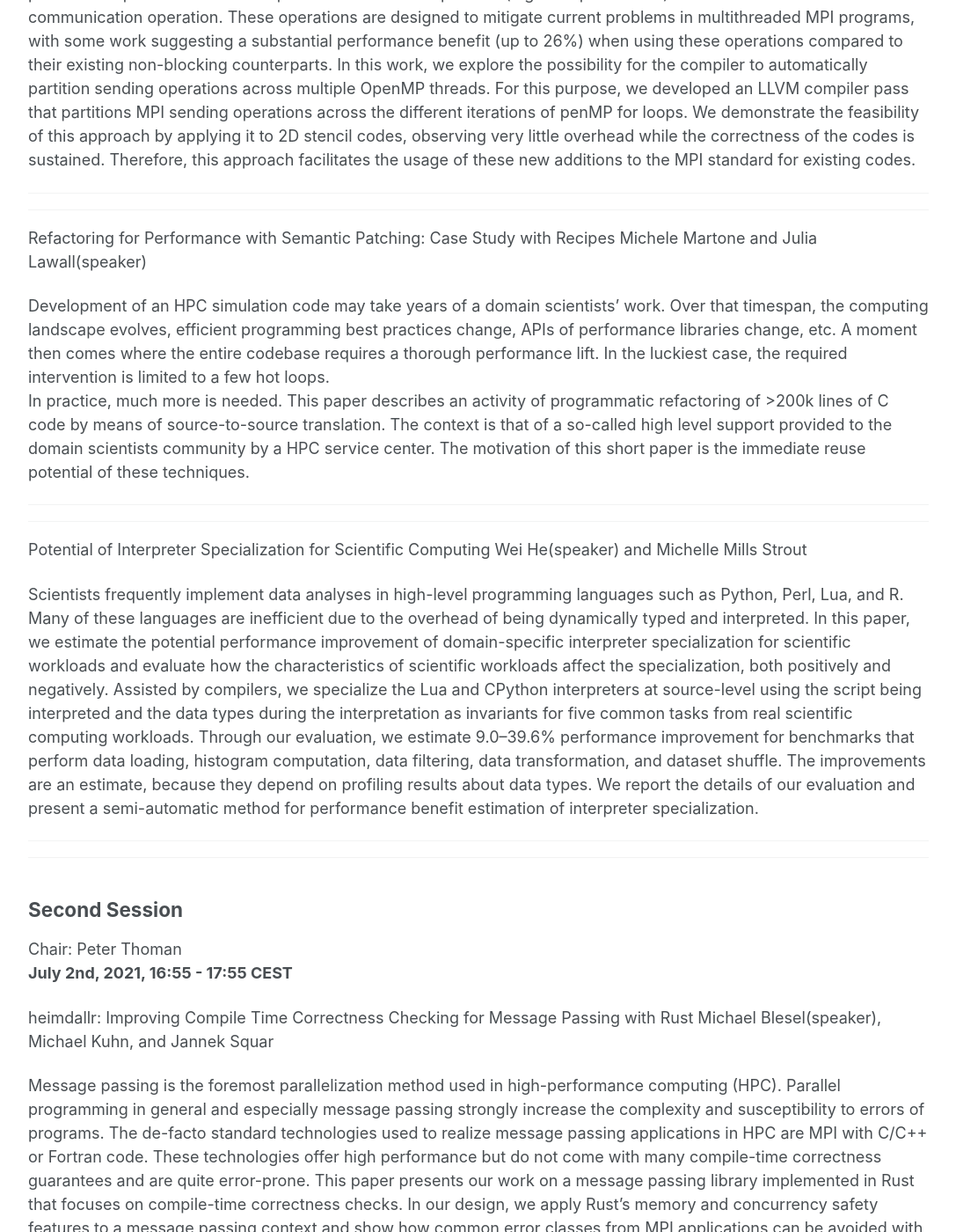
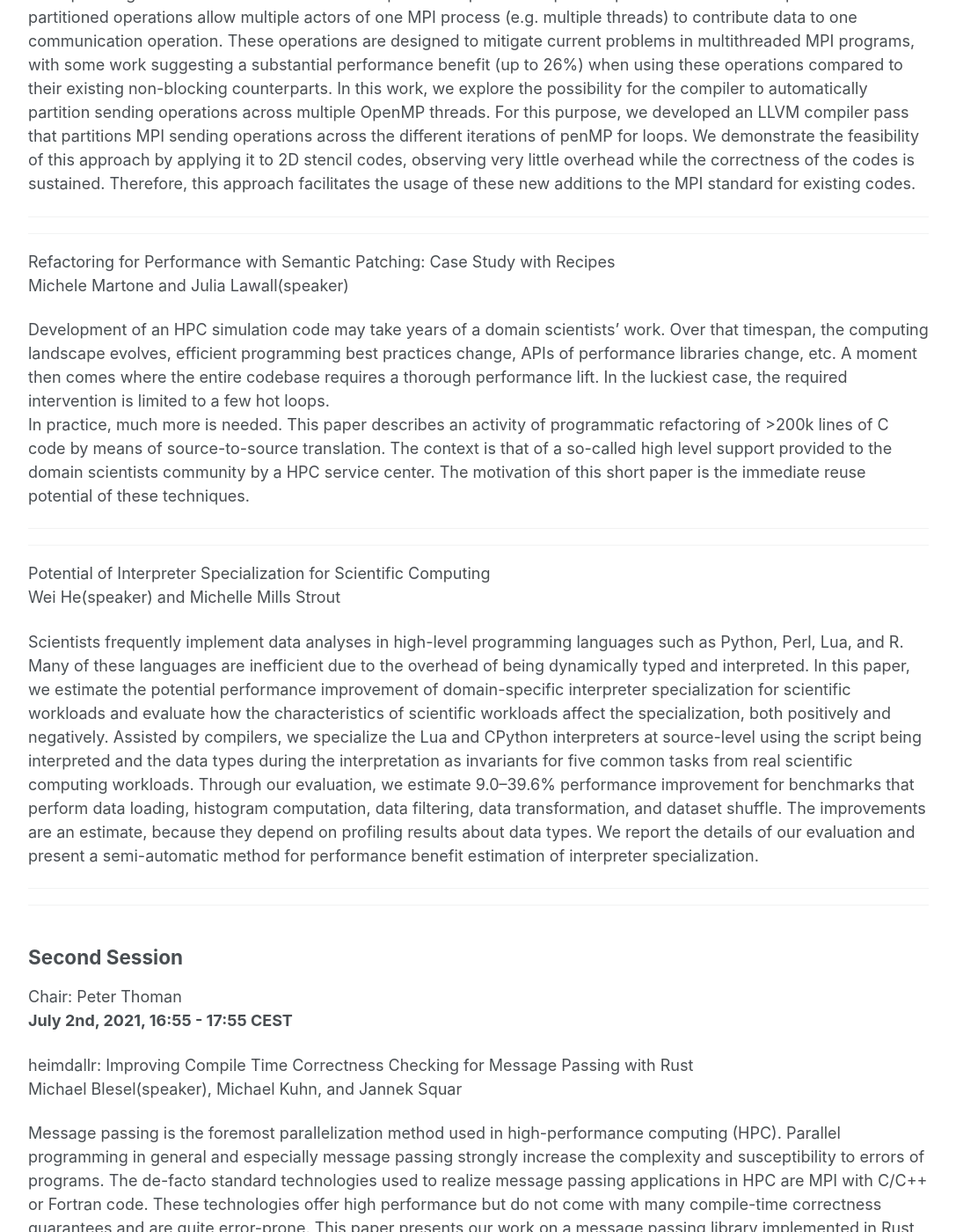
Before and after one commit to c3po-workshop/c3po-workshop.github.io, a Jekyll site: the page built from _pages/2021/program.md, in a window 1280 px wide and 1400 px high, scrolled down 679 px. Shown: the whole window at 88% size, without its empty margins (96-1183 px from the left). Built offline with Jekyll 4.4.1, drawn with Linux system fonts in a browser that asks for light colours; cached includes are drawn as plain includes; nearby versions of some CDN libraries; our own code applies the rules of GitHub Pages for plain Markdown files; some of the changed text lies outside the part shown.

```diff
--- a/_pages/2021/program.md
+++ b/_pages/2021/program.md
@@ -22,7 +22,7 @@
 Chair: Peter Pirkelbauer \\
 **July 2nd, 2021, 15:10 - 16:40 CEST**
 
-Automatic partitioning of MPI operations in MPI+OpenMP applications
+Automatic partitioning of MPI operations in MPI+OpenMP applications \\
 Tim Jammer(speaker) and Christian Bischof
 
 The upcoming MPI standard includes a new chapter about partitioned point to point communication operations. These partitioned operations allow multiple actors of one MPI process (e.g. multiple threads) to contribute data to one communication operation. These operations are designed to mitigate current problems in multithreaded MPI programs, with some work suggesting a substantial performance benefit (up to 26%) when using these operations compared to their existing non-blocking counterparts.
@@ -31,7 +31,7 @@
 ---
 ---
 
-Refactoring for Performance with Semantic Patching: Case Study with Recipes
+Refactoring for Performance with Semantic Patching: Case Study with Recipes \\
 Michele Martone and Julia Lawall(speaker)
 
 Development of an HPC simulation code may take years of a domain scientists' work. Over that timespan, the computing landscape evolves, efficient programming best practices change,
@@ -41,7 +41,7 @@
 ---
 ---
 
-Potential of Interpreter Specialization for Scientific Computing
+Potential of Interpreter Specialization for Scientific Computing \\
 Wei He(speaker) and Michelle Mills Strout
 
 Scientists frequently implement data analyses in high-level programming languages such as Python, Perl, Lua, and R. Many of these languages are inefficient due to the overhead of being dynamically typed and interpreted. In this paper, we estimate the potential performance improvement of domain-specific interpreter specialization for scientific workloads and evaluate how the characteristics of scientific workloads affect the specialization, both positively and negatively. Assisted by compilers, we specialize the Lua and CPython interpreters at source-level using the script being interpreted and the data types during the interpretation as invariants for five common tasks from real scientific computing workloads. Through our evaluation, we estimate 9.0--39.6% performance improvement for benchmarks that perform data loading, histogram computation, data filtering, data transformation, and dataset shuffle. The improvements are an estimate, because they depend on profiling results about data types. We report the details of our evaluation and present a semi-automatic method for performance benefit estimation of interpreter specialization.
@@ -53,7 +53,7 @@
 Chair: Peter Thoman \\
 **July 2nd, 2021, 16:55 - 17:55 CEST**
 
-heimdallr: Improving Compile Time Correctness Checking for Message Passing with Rust
+heimdallr: Improving Compile Time Correctness Checking for Message Passing with Rust \\
 Michael Blesel(speaker), Michael Kuhn, and Jannek Squar
 
 Message passing is the foremost parallelization method used in high-performance computing (HPC). Parallel programming in general and especially message passing strongly increase the complexity and susceptibility to errors of programs. The de-facto standard technologies used to realize message passing applications in HPC are MPI with C/C++ or Fortran code. These technologies offer high performance but do not come with many compile-time correctness guarantees and are quite error-prone. This paper presents our work on a message passing library implemented in Rust that focuses on compile-time correctness checks. In our design, we apply Rust's memory and concurrency safety features to a message passing context and show how common error classes from MPI applications can be avoided with this approach.
@@ -63,7 +63,7 @@
 ---
 ---
 
-Negative Perceptions About the Applicability of Source-to-Source Compilers in HPC: A Literature Review
+Negative Perceptions About the Applicability of Source-to-Source Compilers in HPC: A Literature Review \\
 Reed Milewicz(speaker), Peter Pirkelbauer, Prema Soundararajan, Hadia Ahmed and Tony Skjellum
 
 Source-to-source compilation (also known as S2S compilation, transcompilation or transpilation), refers to compiler technologies that map source code inputs to source code outputs. They are distinct from compilers and other similar technologies. S2S techniques are commonly used to enable fluent translation between high-level programming languages, to perform large-scale refactoring operations, and to facilitate instrumentation for dynamic analysis. Negative perceptions about S2S's applicability in High Performance Computing (HPC) are studied and evaluated here. This is a first study that brings to light reasons why scientists do not use source-to-source techniques for HPC. The primary audience for this paper are those considering S2S technology in their HPC application work.
```
